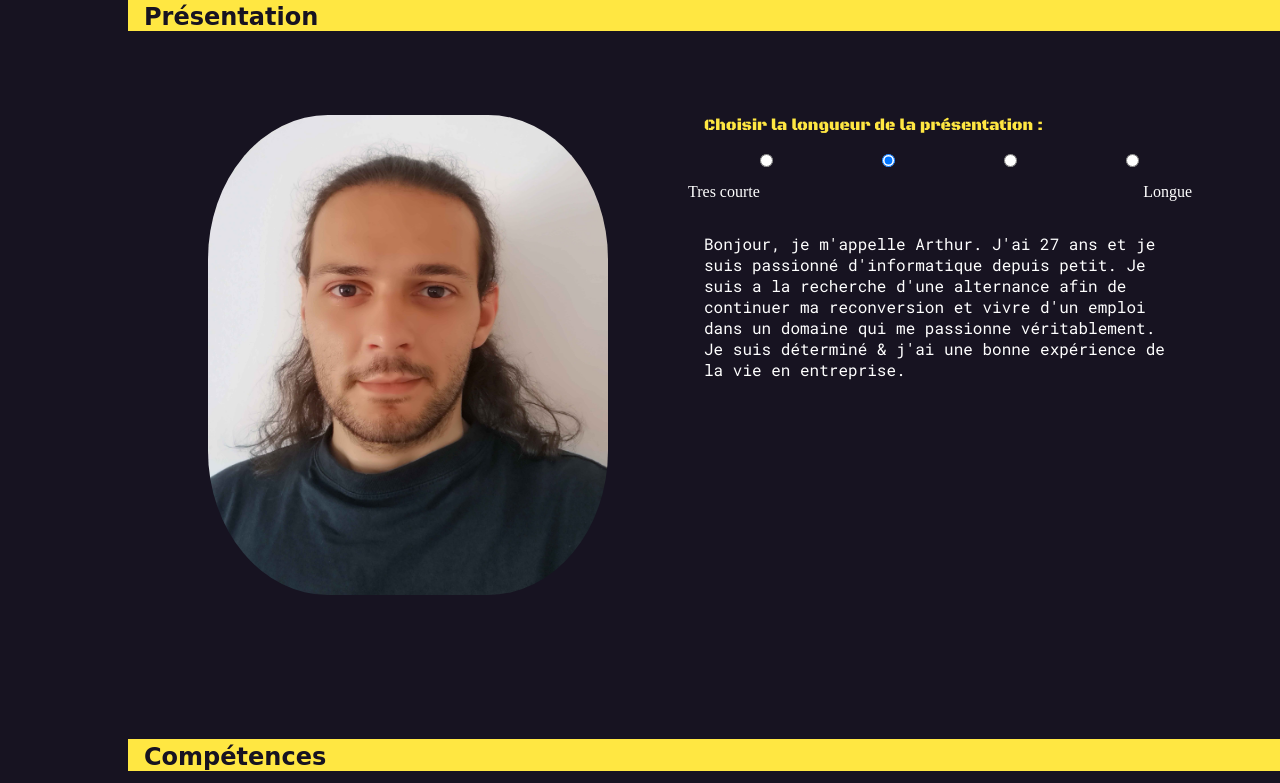
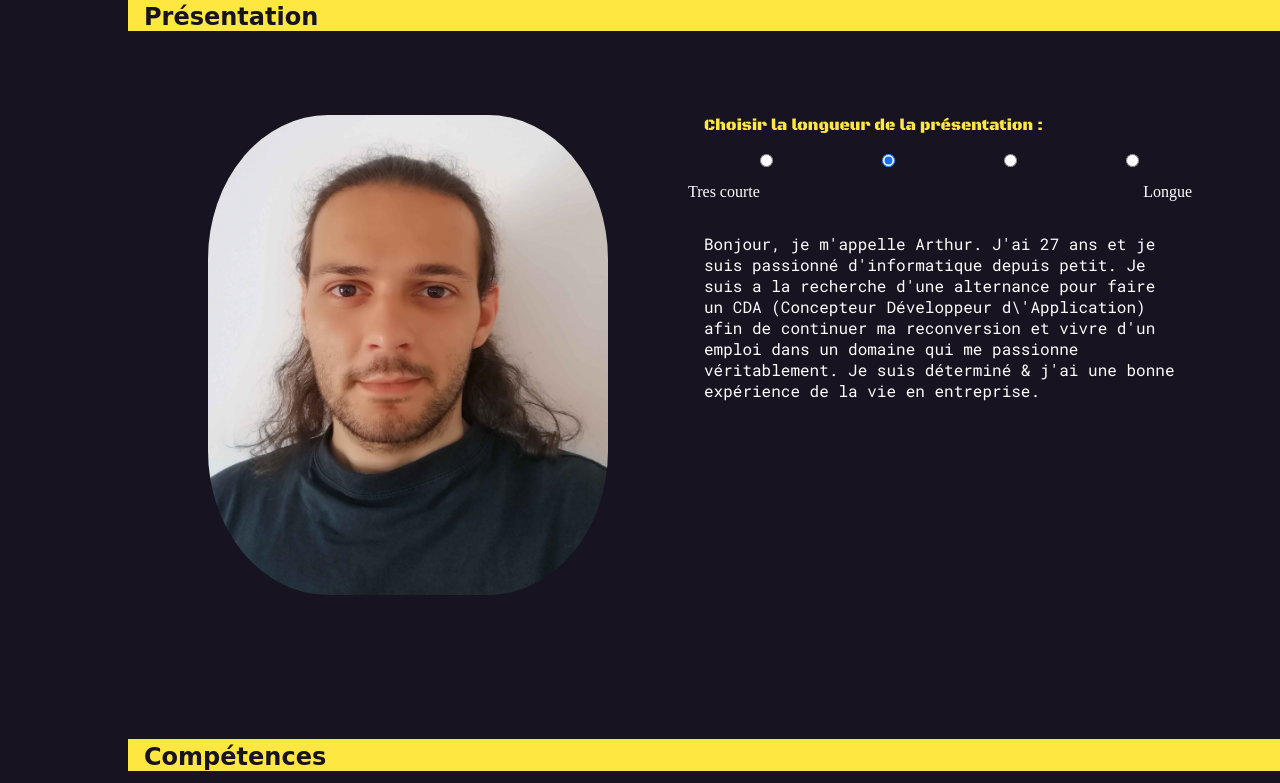
Before and after one commit to Arthurgdct/agc, a PHP site: page / in a window 1280 px wide. Shown: the part 862-1645 px from the top of the page. Run offline with PHP 8.4, Linux system fonts and the light colour scheme; some libraries are stand-ins or nearby versions; some web fonts are replaced.

Commit message:
correction orthographe.

```diff
--- a/assets/js/script.js
+++ b/assets/js/script.js
@@ -11,16 +11,16 @@ document.getElementById('arrow').addEventListener('click', () => {
 }, false);
 /*gestion des boutons pour changer la taille de la description*/
 document.getElementById('veryShort').addEventListener('click', () => {
-    modifyDesc('Bonjour, je m\'appelle Arthur. J\'ai 27 ans et je suis passionné d\'informatique. Je suis a la recherche d\'une alternance, je suis déterminé & j\'ai une bonne expérience de la vie en entreprise.')
+    modifyDesc('Bonjour, je m\'appelle Arthur. J\'ai 27 ans et je suis passionné d\'informatique. Je suis à la recherche d\'une alternance pour faire un CDA (Concepteur Développeur d\'Application). Je suis déterminé & j\'ai une bonne expérience de la vie en entreprise.')
 })
 document.getElementById('short').addEventListener('click', () => {
-    modifyDesc('Bonjour, je m\'appelle Arthur. J\'ai 27 ans et je suis passionné d\'informatique depuis petit. Je suis a la recherche d\'une alternance afin de continuer ma reconversion et vivre d\'un emploi dans un domaine qui me passionne véritablement. Je suis déterminé & j\'ai une bonne expérience de la vie en entreprise.')
+    modifyDesc('Bonjour, je m\'appelle Arthur. J\'ai 27 ans et je suis passionné d\'informatique depuis petit. Je suis à la recherche d\'une alternance pour faire un CDA (Concepteur Développeur d\'Application) afin de continuer ma reconversion et vivre d\'un emploi dans un domaine qui me passionne véritablement. Je suis déterminé & j\'ai une bonne expérience de la vie en entreprise.')
 })
 document.getElementById('classic').addEventListener('click', () => {
-    modifyDesc('Bonjour, je m\'appelle Arthur. J\'ai 27 ans et je suis passionné d\'informatique depuis petit. Dans la vie j\'ai d\'abord fait des études de menuisierie, puis j\'ai travailler quelques années à l\'usine, que j\'ai finalement laissée derrière moi pour tenter ma chance et devenir développeur, d\'en faire mon métier, avec une formation. Ce qui nous emmène à ce jour, où je suis à la recherche d\'une alternance afin de continuer ma reconversion et vivre d\'un emploi dans un domaine qui me passionne véritablement. Je suis quelqu\'un de déterminé qui a une bonne expérience de la vie en entreprise et qui a énormément envie d\'en apprendre plus chaque jour.')
+    modifyDesc('Bonjour, je m\'appelle Arthur. J\'ai 27 ans et je suis passionné d\'informatique depuis petit. Dans la vie j\'ai d\'abord fait des études de menuisierie, puis j\'ai travaillé quelques années à l\'usine, que j\'ai finalement laissée derrière moi pour tenter ma chance et devenir développeur, d\'en faire mon métier, avec une formation. Ce qui nous emmène à ce jour, où je suis à la recherche d\'une alternance pour faire un CDA (Concepteur Développeur d\'Application) afin de continuer ma reconversion et vivre d\'un emploi dans un domaine qui me passionne véritablement. Je suis quelqu\'un de déterminé qui a une bonne expérience de la vie en entreprise et qui a énormément envie d\'en apprendre plus chaque jour.')
 })
 document.getElementById('long').addEventListener('click', () => {
-    modifyDesc('Bonjour, je m\'appelle Arthur. J\'ai 27 ans et je suis passionné d\'informatique depuis petit, ou j\'ai découvert les ordinateurs grâce à mon frère et les Lan de "Age Of Empire" dans notre garage. Il n\'aura fallu que quelques années avant que je commence à "bidouiller" mes premiers serveurs Minecraft, puis bien d\'autres aventures informatiques ont suivi... Mais dans la vie, j\'ai d\'abord fait des études de menuiserie, puis j\'ai travaillé quelques années à l\'usine, que j\'ai finalement laissée derrière moi pour tenter ma chance et devenir développeur, d\'en faire mon métier, avec une formation. Ce qui nous emmène à ce jour, où je suis à la recherche d\'une alternance afin de continuer ma reconversion et vivre d\'un emploi dans un domaine qui me passionne véritablement. Toute cette petite histoire pour dire que je suis quelqu\'un de déterminé qui a une bonne expérience de la vie en entreprise et qui a énormément envie d\'en apprendre plus chaque jour.')
+    modifyDesc('Bonjour, je m\'appelle Arthur. J\'ai 27 ans et je suis passionné d\'informatique depuis petit, où j\'ai découvert les ordinateurs grâce à mon frère et les Lan de "Age Of Empire" dans notre garage. Il n\'aura fallu que quelques années avant que je commence à "bidouiller" mes premiers serveurs Minecraft, puis bien d\'autres aventures informatiques ont suivi... Mais dans la vie, j\'ai d\'abord fait des études de menuiserie, puis j\'ai travaillé quelques années à l\'usine, que j\'ai finalement laissée derrière moi pour tenter ma chance et devenir développeur, d\'en faire mon métier, avec une formation. Ce qui nous emmène à ce jour, où je suis à la recherche d\'une alternance pour faire un CDA (Concepteur Développeur d\'Application)afin de continuer ma reconversion et vivre d\'un emploi dans un domaine qui me passionne véritablement. Toute cette petite histoire pour dire que je suis quelqu\'un de déterminé qui a une bonne expérience de la vie en entreprise et qui a énormément envie d\'en apprendre plus chaque jour.')
 })
 /*caroussel*/
 const items = document.querySelectorAll('.carrouselimg');
--- a/index.php
+++ b/index.php
@@ -70,7 +70,7 @@
                         <p>Longue</p>
                     </div>
                     <div id="presentationContainer" class="roboto">
-                        <p id="description">Bonjour, je m'appelle Arthur. J'ai 27 ans et je suis passionné d'informatique depuis petit. Je suis a la recherche d'une alternance afin de continuer ma reconversion et vivre d'un emploi dans un domaine qui me passionne véritablement. Je suis déterminé & j'ai une bonne expérience de la vie en entreprise.</p>
+                        <p id="description">Bonjour, je m'appelle Arthur. J'ai 27 ans et je suis passionné d'informatique depuis petit. Je suis a la recherche d'une alternance pour faire un CDA (Concepteur Développeur d\'Application) afin de continuer ma reconversion et vivre d'un emploi dans un domaine qui me passionne véritablement. Je suis déterminé & j'ai une bonne expérience de la vie en entreprise.</p>
                     </div>
                 </div>
             </div>
@@ -132,13 +132,13 @@
                         <h2 class="bg-y section-title emblema">UniversRp</h2>
                         <h3 class="blackops txt-y">Résumé du projet :</h3>
                         <p class="roboto">
-                            UniversRp est le site que j'ai choisis de développer pour le passage de mon diplôme, le
+                            UniversRp est le site que j'ai choisi de développer pour le passage de mon diplôme. Le
                             principe du site est qu'il sert de substitue au matériel habituellement nécessaire pour
-                            faire du Role Play. J'ai aussi developpé une interface pour créer son propre personnage avec
-                            ses caractéristiques personnalisés par l'utilisateur, une base de données afin de stocker les personnages,
+                            faire du Role Play. J'ai aussi développé une interface pour créer son propre personnage avec
+                            ses caractéristiques personnalisées par l'utilisateur, une base de données afin de stocker les personnages,
                             mes utilisateurs et leurs informations ainsi qu'une interface pour que les utilisateurs puissent
                             jouer une partie (lancer de dés, lecture de l'histoire, illustration, etc ...) Développé en
-                            "mobile first" le site est completement responsive.
+                            "mobile first" le site est complètement responsive.
                         </p>
                         <h3 class="blackops txt-y">Technologies utilisées :</h3>
                         <div id="icondesc">
@@ -208,7 +208,7 @@
                     <div id="minidesc">
                         <p id="footerdesc" class="pfooter txt-w roboto">
                             Jeune développeur front-end & back-end
-                            passionné, je suis a votre disposition pour répondre à tout type de demande, information sur mon profil,
+                            passionné, je suis à votre disposition pour répondre à tout type de demande, information sur mon profil,
                             proposition de projet, création de site web, proposition d'emploi ou d'alternance.
                         </p>
                     </div>
```
